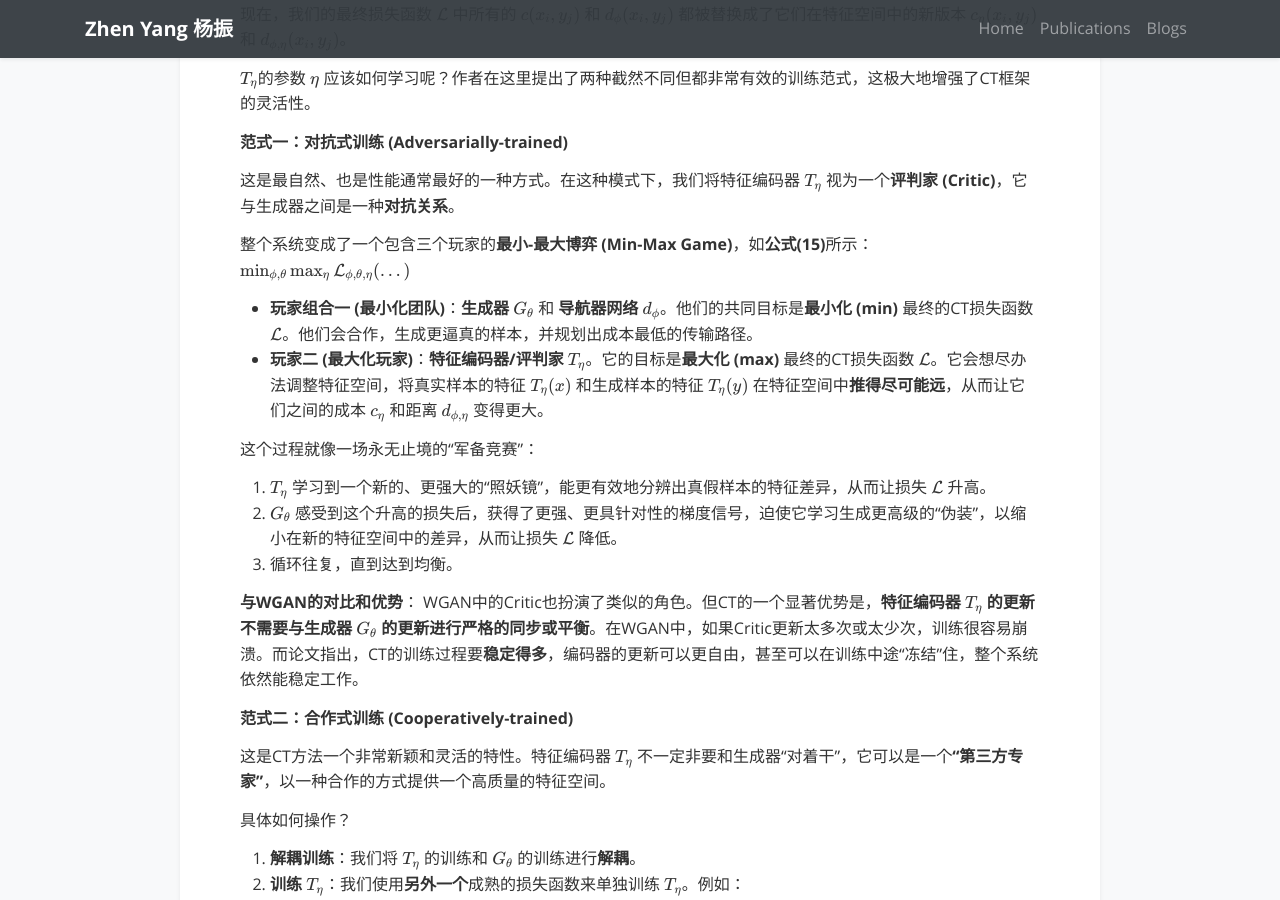
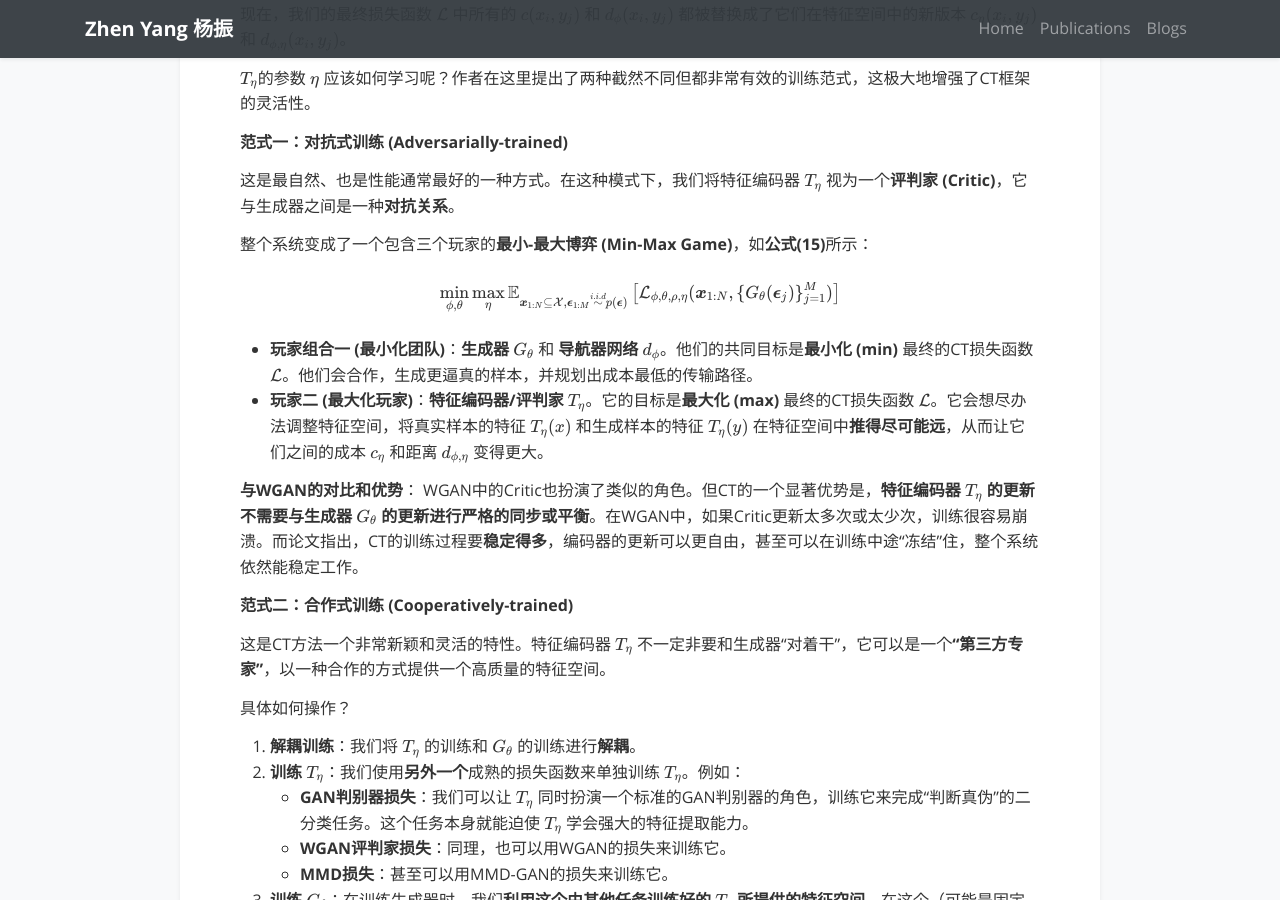
Before and after one commit to MichaelYeung2004/michaelyeung2004.github.io, a Jekyll site: the page built from _blogs/2026-01-20-CT2.md, in a window 1280 px wide and 900 px high, scrolled down 6447 px. Built offline with Jekyll 4.4.1, drawn with Linux system fonts in a browser that asks for light colours; nearby versions of some CDN libraries; a style sheet for code colours, icons or effects is not loaded.

```diff
--- a/_blogs/2026-01-20-CT2.md
+++ b/_blogs/2026-01-20-CT2.md
@@ -237,14 +237,11 @@
 这是最自然、也是性能通常最好的一种方式。在这种模式下，我们将特征编码器 $T_\eta$ 视为一个**评判家 (Critic)**，它与生成器之间是一种**对抗关系**。
 
 整个系统变成了一个包含三个玩家的**最小-最大博弈 (Min-Max Game)**，如**公式(15)**所示：
-$$ \min_{\phi, \theta} \max_{\eta} \mathcal{L}_{\phi, \theta, \eta}(\dots) $$
+
+$$\min_{\phi, \theta} \max_{\eta} \mathbb{E}_{\boldsymbol{x}_{1:N} \subseteq \mathcal{X}, \boldsymbol{\epsilon}_{1:M} \overset{i.i.d}{\sim} p(\boldsymbol{\epsilon})} \left[ \mathcal{L}_{\phi,\theta,\rho,\eta} (\boldsymbol{x}_{1:N}, \{ G_{\theta}(\boldsymbol{\epsilon}_j) \}_{j=1}^{M}) \right]$$
+
 *   **玩家组合一 (最小化团队)**：**生成器 $G_\theta$** 和 **导航器网络 $d_\phi$**。他们的共同目标是**最小化 (min)** 最终的CT损失函数 $\mathcal{L}$。他们会合作，生成更逼真的样本，并规划出成本最低的传输路径。
 *   **玩家二 (最大化玩家)**：**特征编码器/评判家 $T_\eta$**。它的目标是**最大化 (max)** 最终的CT损失函数 $\mathcal{L}$。它会想尽办法调整特征空间，将真实样本的特征 $T_\eta(x)$ 和生成样本的特征 $T_\eta(y)$ 在特征空间中**推得尽可能远**，从而让它们之间的成本 $c_\eta$ 和距离 $d_{\phi, \eta}$ 变得更大。
-
-这个过程就像一场永无止境的“军备竞赛”：
-1.  $T_\eta$ 学习到一个新的、更强大的“照妖镜”，能更有效地分辨出真假样本的特征差异，从而让损失 $\mathcal{L}$ 升高。
-2.  $G_\theta$ 感受到这个升高的损失后，获得了更强、更具针对性的梯度信号，迫使它学习生成更高级的“伪装”，以缩小在新的特征空间中的差异，从而让损失 $\mathcal{L}$ 降低。
-3.  循环往复，直到达到均衡。
 
 **与WGAN的对比和优势**：
 WGAN中的Critic也扮演了类似的角色。但CT的一个显著优势是，**特征编码器 $T_\eta$ 的更新不需要与生成器 $G_\theta$ 的更新进行严格的同步或平衡**。在WGAN中，如果Critic更新太多次或太少次，训练很容易崩溃。而论文指出，CT的训练过程要**稳定得多**，编码器的更新可以更自由，甚至可以在训练中途“冻结”住，整个系统依然能稳定工作。
```
